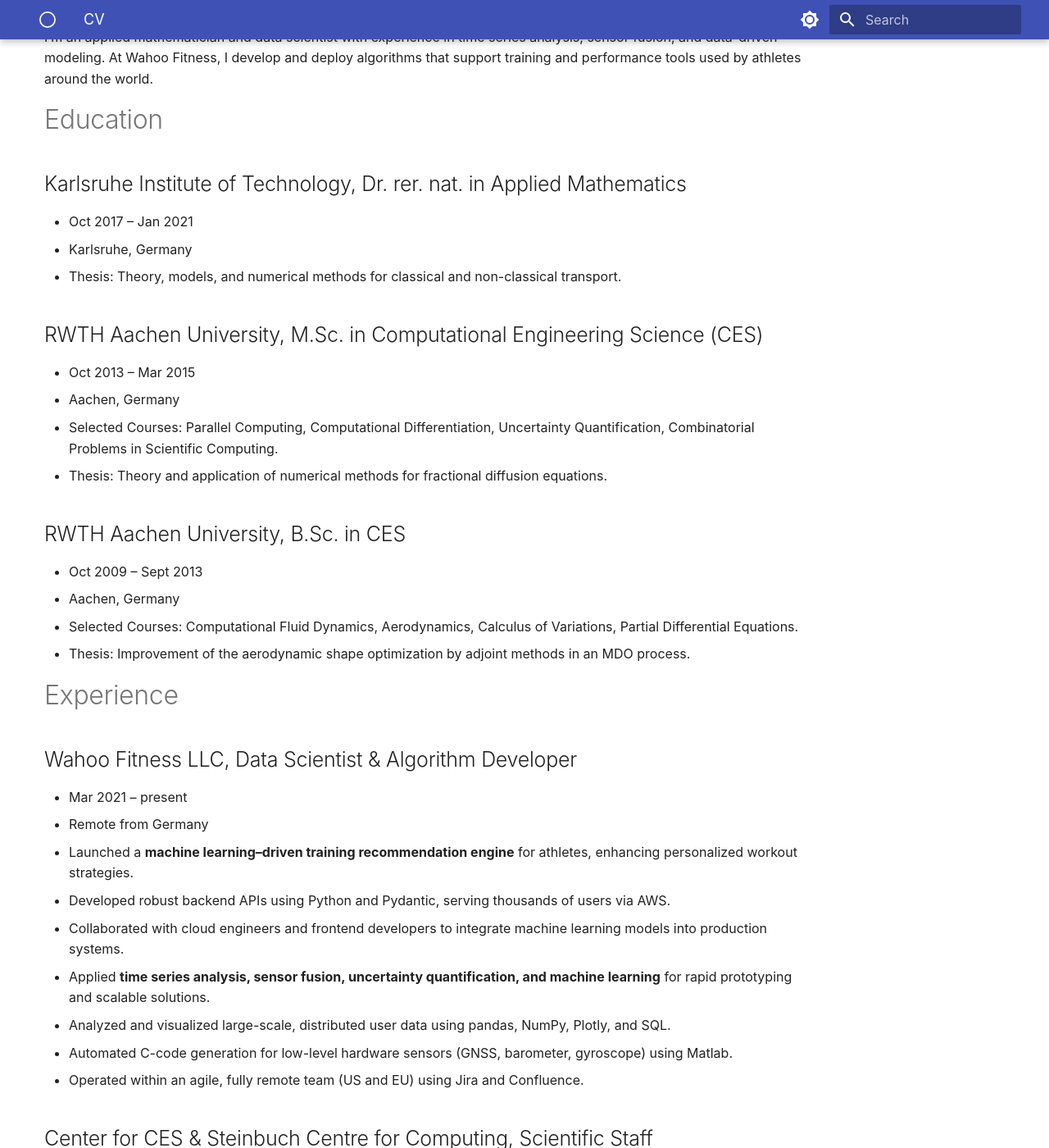
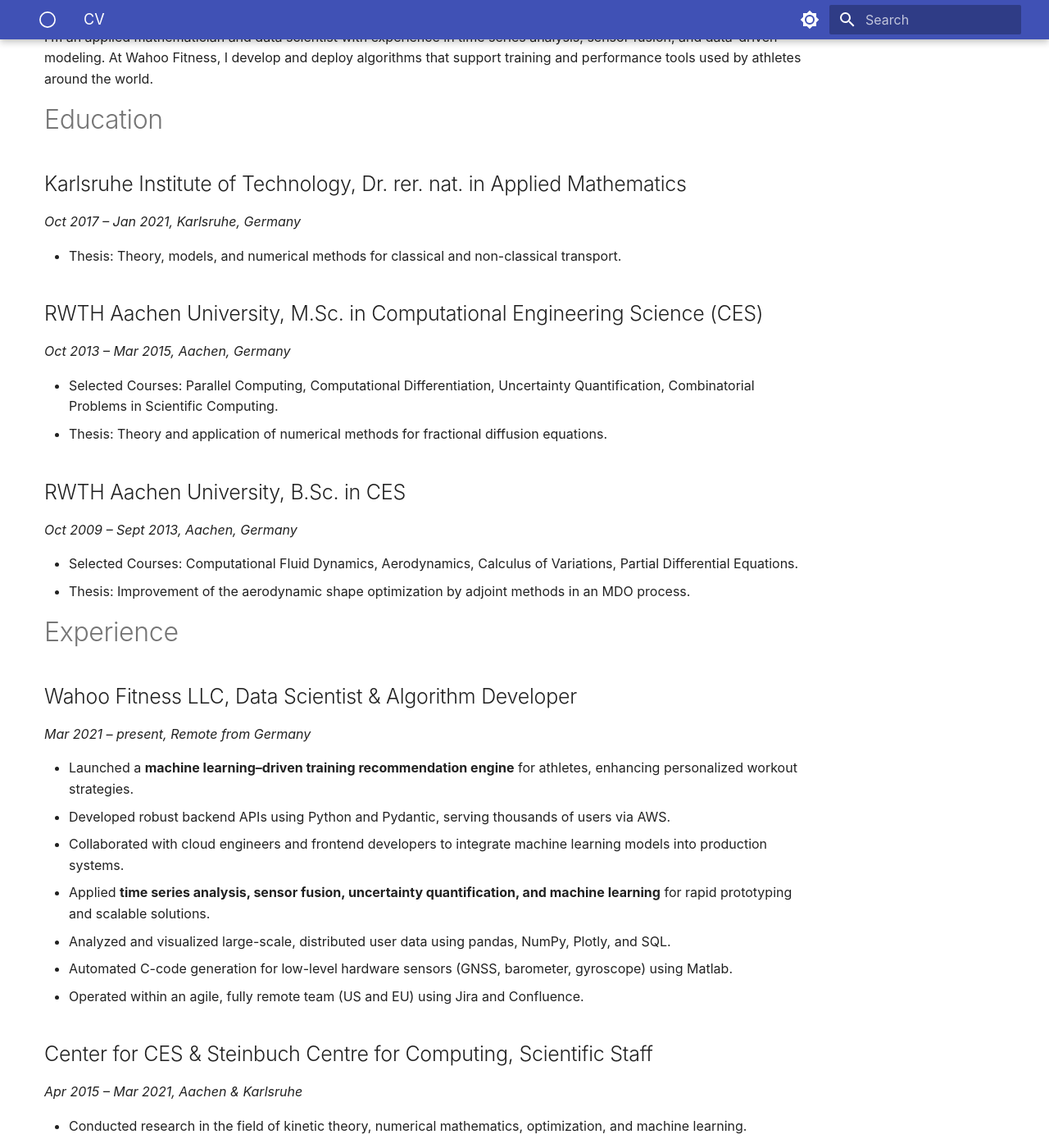
Before and after one commit to thomascamminady/thomascamminady.github.io, an MkDocs documentation site: the page built from docs/cv.md, in a window 1280 px wide and 1400 px high, scrolled down 419 px. Shown: the whole window at 82% size. Built offline with MkDocs 1.6.1 and Material for MkDocs 9.7.7, drawn with Linux system fonts in a browser that asks for light colours; some of the changed text lies outside the part shown.

Commit message:
CV formatting.

```diff
--- a/docs/cv.md
+++ b/docs/cv.md
@@ -13,21 +13,21 @@
 
 ## Karlsruhe Institute of Technology, Dr. rer. nat. in Applied Mathematics
 
--   Oct 2017 – Jan 2021
--   Karlsruhe, Germany
+*Oct 2017 – Jan 2021, Karlsruhe, Germany*
+
 -   Thesis: Theory, models, and numerical methods for classical and non-classical transport.
 
 ## RWTH Aachen University, M.Sc. in Computational Engineering Science (CES)
 
--   Oct 2013 – Mar 2015
--   Aachen, Germany
+*Oct 2013 – Mar 2015, Aachen, Germany*
+
 -   Selected Courses: Parallel Computing, Computational Differentiation, Uncertainty Quantification, Combinatorial Problems in Scientific Computing.
 -   Thesis: Theory and application of numerical methods for fractional diffusion equations.
 
 ## RWTH Aachen University, B.Sc. in CES
 
--   Oct 2009 – Sept 2013
--   Aachen, Germany
+*Oct 2009 – Sept 2013, Aachen, Germany*
+
 -   Selected Courses: Computational Fluid Dynamics, Aerodynamics, Calculus of Variations, Partial Differential Equations.
 -   Thesis: Improvement of the aerodynamic shape optimization by adjoint methods in an MDO process.
 
@@ -35,8 +35,8 @@
 
 ## Wahoo Fitness LLC, Data Scientist & Algorithm Developer
 
--   Mar 2021 – present
--   Remote from Germany
+*Mar 2021 – present, Remote from Germany*
+
 -   Launched a **machine learning–driven training recommendation engine** for athletes, enhancing personalized workout strategies.
 -   Developed robust backend APIs using Python and Pydantic, serving thousands of users via AWS.
 -   Collaborated with cloud engineers and frontend developers to integrate machine learning models into production systems.
@@ -47,8 +47,8 @@
 
 ## Center for CES & Steinbuch Centre for Computing, Scientific Staff
 
--   Apr 2015 – Mar 2021
--   Aachen & Karlsruhe
+*Apr 2015 – Mar 2021, Aachen & Karlsruhe*
+
 -   Conducted research in the field of kinetic theory, numerical mathematics, optimization, and machine learning.
 -   **Pioneered reinforcement learning methods** to optimize numerical algorithms in CFD, resulting in significant computational improvements.
 -   Optimized research software on KIT's HPC cluster via parameter studies using OpenMP.
@@ -56,22 +56,22 @@
 
 ## Festival de Théorie, Summer School on Plasmas
 
--   June 2017 – July 2017
--   Aix-en-Provence, France
+*June 2017 – July 2017, Aix-en-Provence, France*
+
 -   Implemented magnetic field derivatives into a Fortran DG-MHD research code.
 -   Actively participated in seminars and workshops in the field of plasmas.
 
 ## Center for CES, Student Research Assistant
 
--   Jan 2010 – Mar 2015
--   Aachen, Germany
+*Jan 2010 – Mar 2015, Aachen, Germany*
+
 -   Assisted with teaching duties for a variety of mathematics and computer science modules.
 -   Developed **GPU-based Monte Carlo simulations** using CUDA.
 
 ## EADS Cassidian, Internship with Bachelor's Thesis
 
--   Oct 2012 – Apr 2013
--   Manching, Germany
+*Oct 2012 – Apr 2013, Manching, Germany*
+
 -   Performed numerical simulations with in-house tools and the adjoint code of the German Aerospace Center (DLR).
 -   Automated **UAV airfoil shape optimization** using mesh adjoints.
 
```
